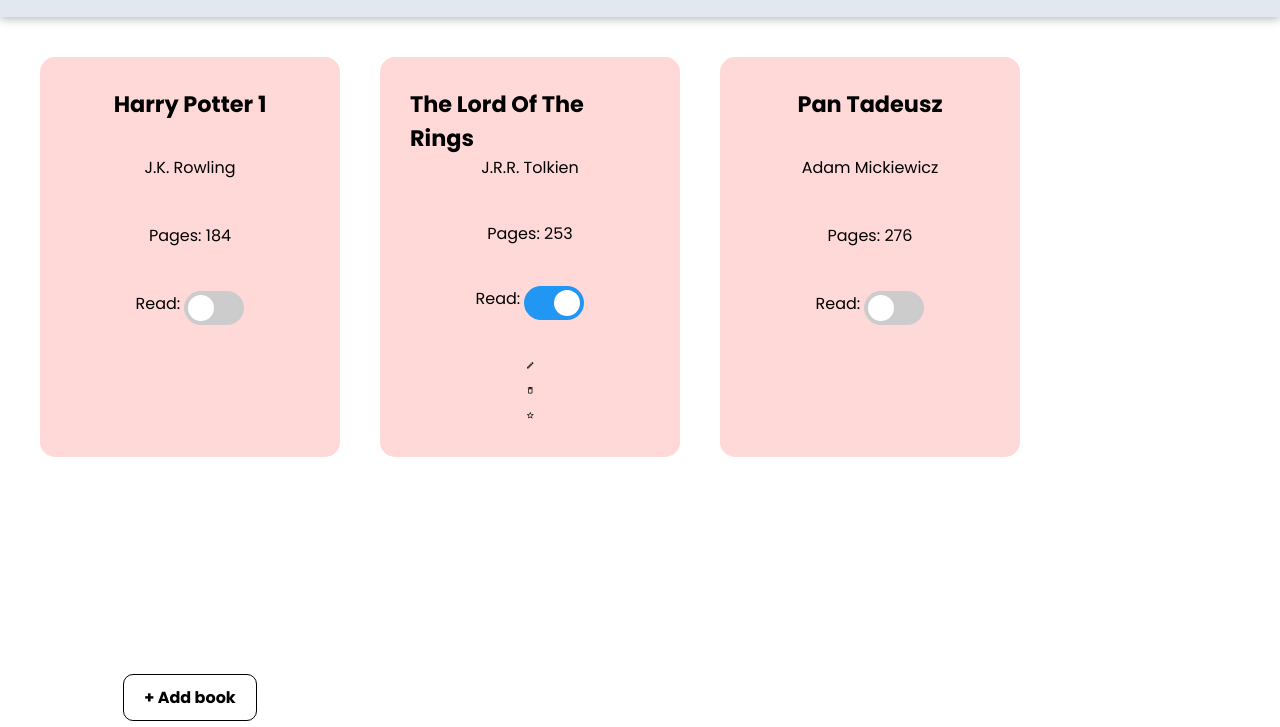
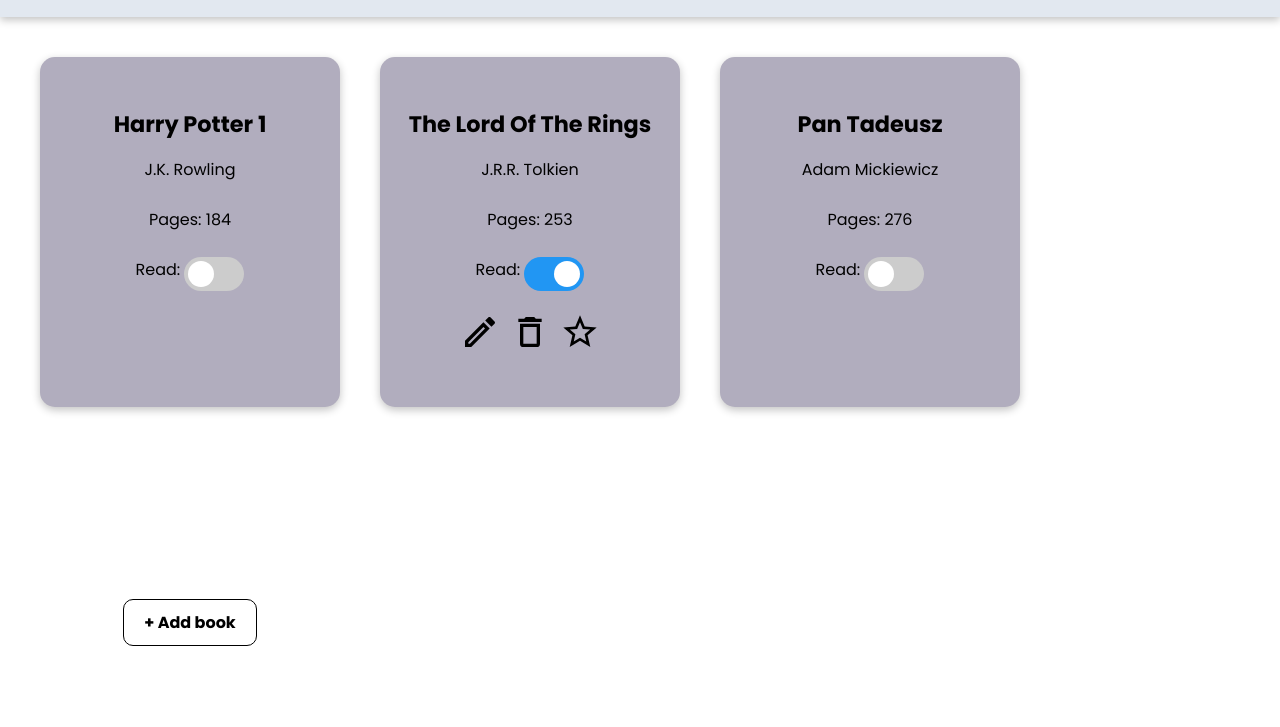
Before and after one commit to brexus/library, a plain HTML site: page index.html in a window 1280 px wide. Shown: the part 73-800 px from the top of the page. Drawn offline with Linux system fonts and the light colour scheme.

```diff
--- a/style.css
+++ b/style.css
@@ -30,9 +30,9 @@
 
 #main {
     display: grid;
-    grid-template-rows: 400px;
+    grid-template-rows: 350px;
     grid-template-columns: repeat(auto-fit, 300px);
-    grid-auto-rows: 400px;
+    grid-auto-rows: 350px;
     gap: 40px;
     padding: 40px;
 }
@@ -41,9 +41,10 @@
     display: grid;
     grid-template-rows: 1fr;
     grid-template-rows: repeat(5, 1fr);
-    background-color: #ffd8d8;
+    background-color: rgb(177, 173, 190);
     border-radius: 15px;
-    padding: 30px;
+    padding: 50px 15px;
+    box-shadow: rgba(0, 0, 0, 0.24) 0px 3px 8px;
 }
 
 .book-cart > * {
@@ -54,6 +55,17 @@
     font-size: 1.4rem;
     font-weight: bolder;
 
+}
+
+.book-icons {
+    display: flex;
+    flex-direction: row;
+    justify-self: center;
+}
+
+.book-icons > svg {
+    width: 40px;
+    padding: 0 5px;
 }
 
 #add-book {
```
